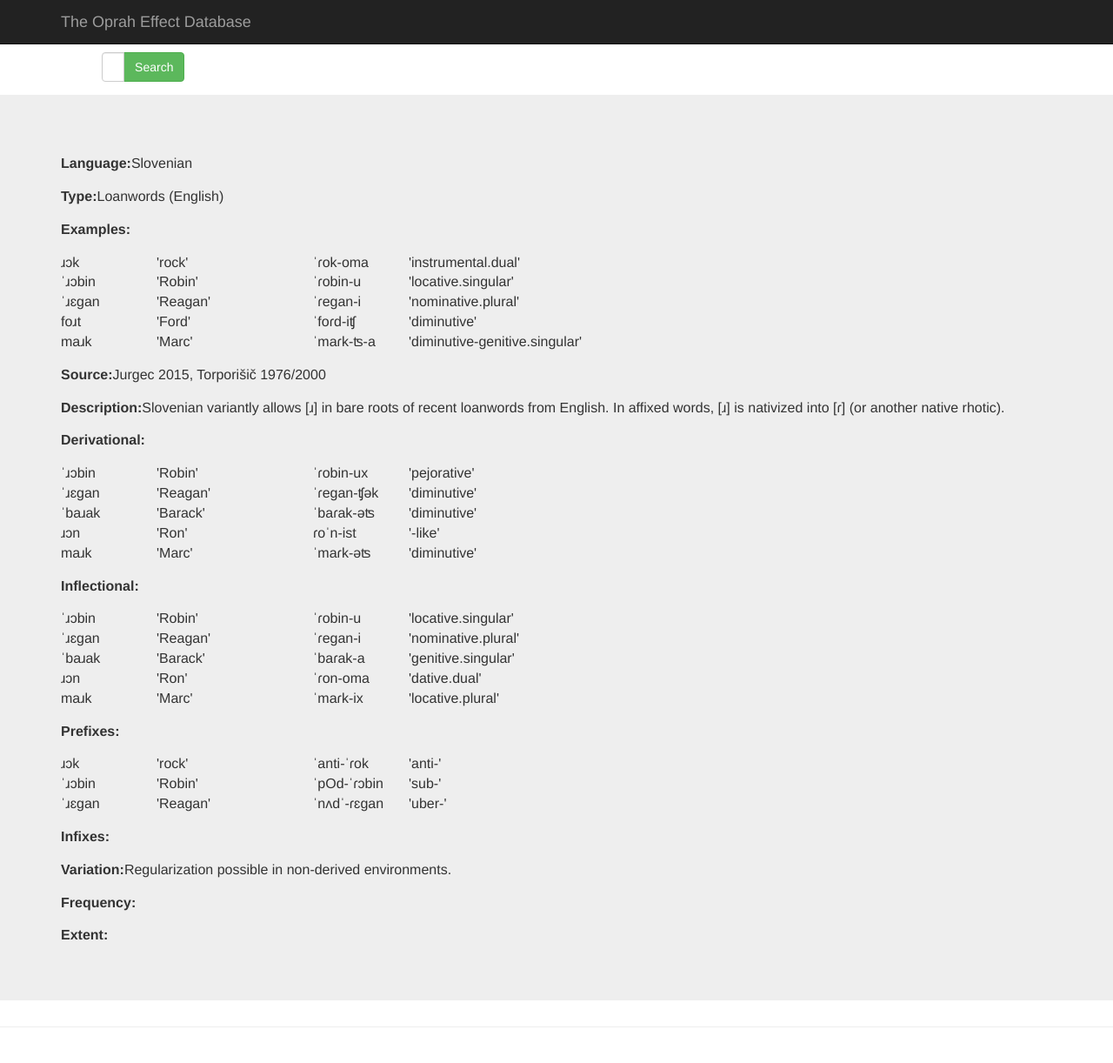
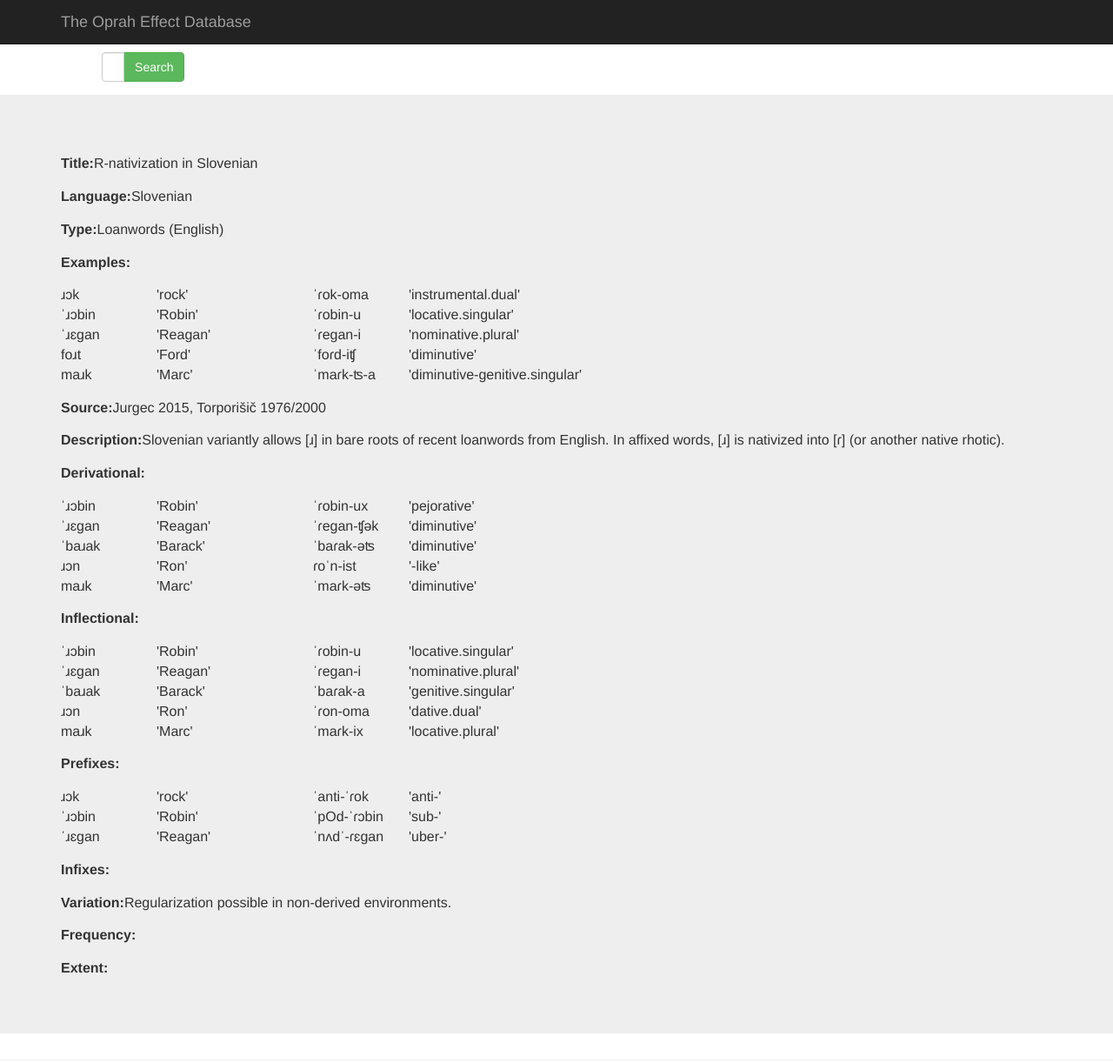
Before and after one commit to CEYeYuan/Oprah-Website, a CodeIgniter app: page /oprahDatabase/index.php/main/id/1 in a window 1280 px wide. Shown: the top 1222 px of the page at 87% size. Run offline with CodeIgniter, Linux system fonts and the light colour scheme; data comes from the database, SQL or seed files in the repository.

Commit message:
Added title for each entry

```diff
--- a/application/controllers/main.php
+++ b/application/controllers/main.php
@@ -28,6 +28,7 @@ class Main extends CI_Controller {
 	public function id($id){
 		$this->load->model('query_language');
 		$result=$this->query_language->query_byid($id);
+		$data['title']=$result->row()->title;
 		$data['name']=$result->row()->name;
 		$data['type']=$result->row()->type;
 		$data['examples']=$result->row()->examples;
--- a/application/views/entry.php
+++ b/application/views/entry.php
@@ -47,6 +47,7 @@
         <?php
 
             echo "<div style='text-align:center'>";
+            echo "<p style='text-align:left;font-size:12pt'><b>Title:</b>".$title."</p>";
             echo "<p style='text-align:left;font-size:12pt'><b>Language:</b>".$name."</p>";
             echo "<p style='text-align:left;font-size:12pt'><b>Type:</b>".$type."</p>";
 
```
